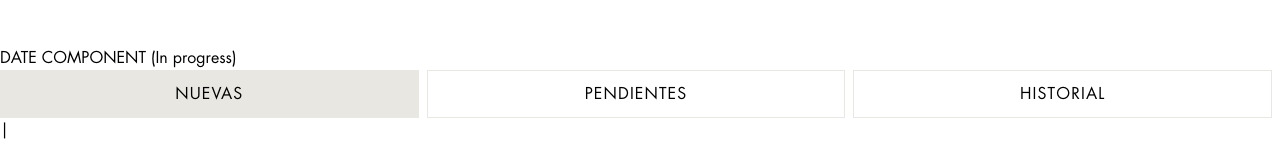
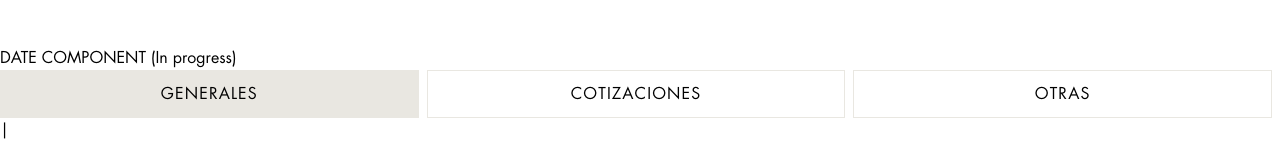
Before and after one commit to yoylermosquera/verdi-test, a Next.js app: page /metrics in a window 1280 px wide. Shown: the part 651-797 px from the top of the page. Built offline with nearby package versions, Linux system fonts and the light colour scheme; no server answers.

Commit message:
QuotationType renamed to OptionsType

```diff
--- /dev/null
+++ b/src/components/optionsType/index.tsx
@@ -0,0 +1,49 @@
+import React, { useState } from 'react';
+import useMediaQuery from '@/hooks/useMediaQuery';
+import Icon from '../icon';
+import { Colors } from '@/styles/config/base';
+import { array } from 'zod';
+
+interface OptionsTypeProps {
+  userType?: string;
+  className?: string;
+  onClick: (index: number) => void;
+}
+
+const textOptions = {
+  first: ['TODOS', 'ENVIADAS', 'RECIBIDAS'],
+  second: ['NUEVAS', 'PENDIENTES', 'HISTORIAL'],
+  third: ['GENERALES', 'COTIZACIONES', 'OTRAS'],
+};
+
+function OptionsType({ userType, className, onClick }: OptionsTypeProps) {
+  const [optionsType, setOptionsType] = useState(0);
+
+  const handleOnClick = (i: number) => {
+    onClick(i);
+    setOptionsType(i);
+  };
+
+  return (
+    <section
+      className={`w-full h-12 flex flex-row justify-between ${className}`}
+    >
+      {[0, 1, 2].map((i) => {
+        return (
+          <span
+            key={i}
+            className={`h-12 w-1/3 text-center text-button__line border border-beige hover:cursor-pointer flex flex-col justify-center mr-2 ${
+              optionsType === i ? 'bg-beige' : 'bg-white'
+            }`}
+            onClick={() => handleOnClick(i)}
+          >
+            {userType === 'default' && textOptions.first[i]}
+            {userType === 'comercial' && textOptions.second[i]}
+            {userType === 'metrics' && textOptions.third[i]}
+          </span>
+        );
+      })}
+    </section>
+  );
+}
+export default OptionsType;
--- a/src/components/quotationContainer/quotationDetailedPage/index.tsx
+++ b/src/components/quotationContainer/quotationDetailedPage/index.tsx
@@ -2,7 +2,7 @@ import React from 'react';
 import productSample from '@/assets/images/examples/productSample.png';
 import ReturnContainer from '@/components/returnContainer';
 import Button from '@/components/button';
-import QuotationType from '@/components/quotationType';
+import QuotationType from '@/components/optionsType';
 import QuotationContainer from '../quotationDetailed';
 
 const mockData = Array.from({ length: 6 }).map((_, i) => ({
--- a/src/components/quotationType/index.tsx
+++ /dev/null
@@ -1,55 +0,0 @@
-import React, { useState } from 'react';
-import useMediaQuery from '@/hooks/useMediaQuery';
-import Icon from '../icon';
-import { Colors } from '@/styles/config/base';
-import { array } from 'zod';
-
-interface QuotationTypeProps {
-  userType?: string;
-  className?: string;
-  onClick: (index : number) => void;
-}
-
-const textOptions = {
-  first: ['TODOS', 'ENVIADAS', 'RECIBIDAS'],
-  second: ['NUEVAS', 'PENDIENTES', 'HISTORIAL'],
-  third: ['GENERALES', 'COTIZACIONES', 'OTRAS'],
-}
-
-function QuotationType({
-  userType,
-  className,
-  onClick,
-}:
-QuotationTypeProps) {
-
-  const [quotationType, setQuotationType] = useState(0);
-
-  const handleOnClick = (i : number) => {
-    onClick(i);
-    setQuotationType(i)
-  }
-
-  return (
-    <section className={`w-full h-12 flex flex-row justify-between ${className}`}>
-
-      {[0,1,2].map((i) => {
-        return <span
-          key={i}
-          className={`h-12 w-1/3 text-center text-button__line border border-beige hover:cursor-pointer flex flex-col justify-center mr-2 ${
-            quotationType === i ? 'bg-beige' : 'bg-white'
-          }`}
-          onClick={() => handleOnClick(i)}
-        >
-
-          {userType === 'default' && textOptions.first[i]}
-          {userType === 'comercial' && textOptions.second[i]}
-          {userType === 'metrics' && textOptions.third[i]}
-        </span>
-
-      })}
-
-    </section>
-  );
-}
-export default QuotationType;
--- a/src/pages/favorites/index.tsx
+++ b/src/pages/favorites/index.tsx
@@ -10,7 +10,7 @@ import UserDetailsContainer from '@/components/userDetailsContainer';
 import FolderCard from '@/components/folderCard';
 import ProductCard from '@/components/productCard';
 import QuotationPage from '@/components/quotationContainer/quotationPage';
-import QuotationType from '@/components/quotationType';
+import OptionsType from '@/components/optionsType';
 import QuotationDetailedPage from '@/components/quotationContainer/quotationDetailedPage';
 import FoldersContainer from '@/components/folders/foldersContainer';
 import UserType from '@/components/userType';
@@ -21,7 +21,7 @@ import UserType from '@/components/userType';
 const FoldersPage: NextPageWithLayout = () => {
   return (
     <div className="h-full flex flex-col lg:flex-row lg:justify-center">
-      <QuotationType
+      <OptionsType
         onClick={(i) => console.log(i , 'TEST')}
         userType='metrics'
        />
--- a/src/pages/metrics/index.tsx
+++ b/src/pages/metrics/index.tsx
@@ -9,7 +9,7 @@ import productSample from '@/assets/images/examples/productSample.png';
 import LanguageChangerBox from '@/components/languageChanger';
 import useAppContext from '@/hooks/useAppContext';
 import Icon from '@/components/icon';
-import QuotationType from '@/components/quotationType';
+import OptionsType from '@/components/optionsType';
 
 
 const mockData = Array.from({ length: 20 }).map((_, i) => ({
@@ -49,9 +49,9 @@ const MetricsPage: NextPageWithLayout = () => {
               DATE COMPONENT (In progress)
             </section>
 
-            <QuotationType
+            <OptionsType
             onClick={(i) => console.log(i , 'TEST')}
-            userType='comercial'
+            userType='metrics'
             />|
 
         </div>
```
